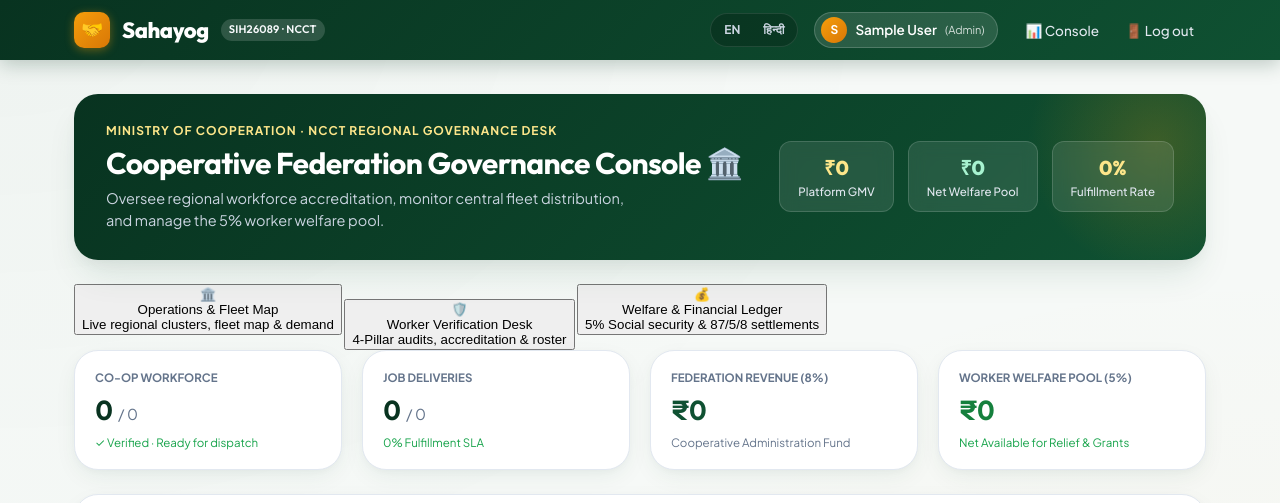
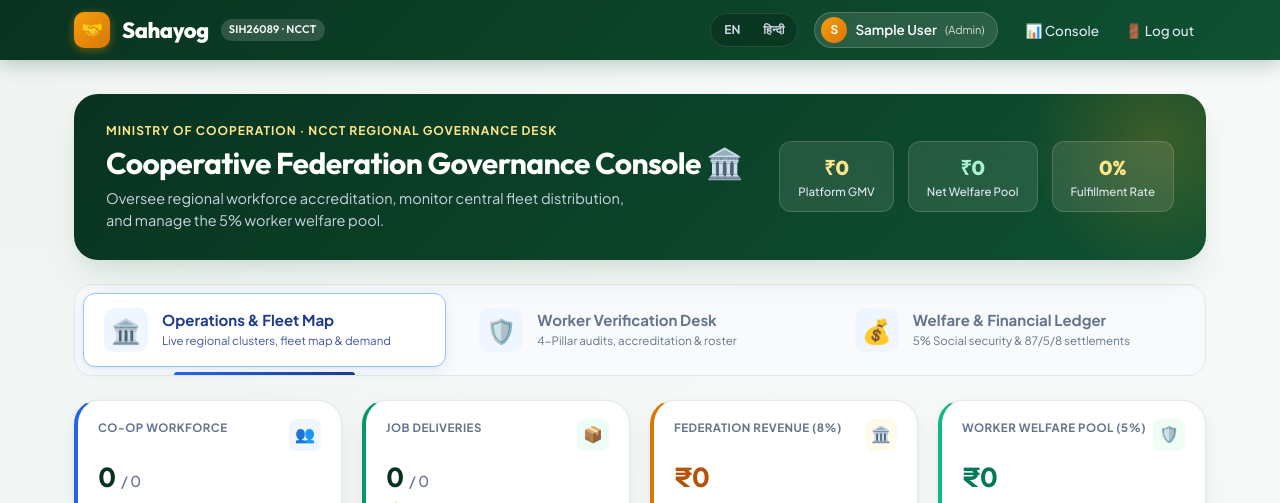
Before and after one commit to zaidrahil/sahayog-python, a Flask app: page /admin in a window 1280 px wide. Shown: the top 503 px of the page. Run offline with Flask 3, Linux system fonts and the light colour scheme; the visitor is signed in with stand-in values (Sample User, id 1); data comes from the database, SQL or seed files in the repository; data that the repository does not hold is empty; grey boxes are pictures that could not be loaded.

Commit message:
fix: Arrange admin dashboard boxes clearly, fix CSS parser syntax error, and streamline layout

```diff
--- a/static/css/style.css
+++ b/static/css/style.css
@@ -785,6 +785,8 @@ input:focus, select:focus, textarea:focus {
   color: #334155;
   padding: 2px 8px;
   border-radius: 100px;
+}
+
 /* --- 4-PILLAR WORKER VERIFICATION WIZARD --- */
 .verification-card {
   background: #FFFFFF;
@@ -1284,6 +1286,7 @@ input:focus, select:focus, textarea:focus {
   transition: all 0.2s cubic-bezier(0.4, 0, 0.2, 1);
   text-align: left;
   user-select: none;
+  position: relative;
 }
 
 .admin-tab-btn:hover {
@@ -1300,6 +1303,17 @@ input:focus, select:focus, textarea:focus {
   box-shadow: 0 4px 14px rgba(30, 58, 138, 0.08), 0 1px 3px rgba(0, 0, 0, 0.04);
 }
 
+.admin-tab-btn.active::after {
+  content: '';
+  position: absolute;
+  bottom: -9px;
+  left: 25%;
+  right: 25%;
+  height: 3px;
+  background: linear-gradient(90deg, #2563EB, #1E3A8A);
+  border-radius: 4px 4px 0 0;
+}
+
 .admin-tab-icon {
   font-size: 24px;
   line-height: 1;
@@ -1313,10 +1327,20 @@ input:focus, select:focus, textarea:focus {
   justify-content: center;
 }
 
+.admin-tab-text {
+  display: flex;
+  flex-direction: column;
+  flex: 1;
+  min-width: 0;
+}
+
 .admin-tab-title {
   font-weight: 700;
   font-size: 15px;
   line-height: 1.25;
+  display: flex;
+  align-items: center;
+  gap: 8px;
 }
 
 .admin-tab-desc {
@@ -1410,3 +1434,21 @@ input:focus, select:focus, textarea:focus {
 .ledger-table tr:hover td {
   background: #F8FAFC;
 }
+
+.kpi-card {
+  transition: transform 0.2s cubic-bezier(0.4, 0, 0.2, 1), box-shadow 0.2s cubic-bezier(0.4, 0, 0.2, 1);
+}
+
+.kpi-card:hover {
+  transform: translateY(-2px);
+  box-shadow: var(--shadow-elevated);
+}
+
+@media (max-width: 960px) {
+  .admin-tabs-nav {
+    grid-template-columns: 1fr;
+  }
+  .admin-tab-btn.active::after {
+    display: none;
+  }
+}
--- a/templates/admin_dashboard.html
+++ b/templates/admin_dashboard.html
@@ -38,7 +38,7 @@
   <div class="admin-tabs-nav" role="tablist">
     <button type="button" class="admin-tab-btn active" id="tab-btn-telemetry" onclick="switchAdminTab('telemetry')" role="tab">
       <div class="admin-tab-icon">🏛️</div>
-      <div>
+      <div class="admin-tab-text">
         <div class="admin-tab-title">Operations &amp; Fleet Map</div>
         <div class="admin-tab-desc">Live regional clusters, fleet map &amp; demand</div>
       </div>
@@ -46,20 +46,20 @@
 
     <button type="button" class="admin-tab-btn" id="tab-btn-verification" onclick="switchAdminTab('verification')" role="tab">
       <div class="admin-tab-icon">🛡️</div>
-      <div style="display:flex; align-items:center; gap:8px; width:100%;">
-        <div>
-          <div class="admin-tab-title">Worker Verification Desk</div>
-          <div class="admin-tab-desc">4-Pillar audits, accreditation &amp; roster</div>
-        </div>
+      <div class="admin-tab-text">
+        <div class="admin-tab-title">
+          <span>Worker Verification Desk</span>
           {% if pending_workers|length > 0 %}
             <span class="admin-tab-badge badge-alert">{{ pending_workers|length }}</span>
           {% endif %}
+        </div>
+        <div class="admin-tab-desc">4-Pillar audits, accreditation &amp; roster</div>
       </div>
     </button>
 
     <button type="button" class="admin-tab-btn" id="tab-btn-welfare" onclick="switchAdminTab('welfare')" role="tab">
       <div class="admin-tab-icon">💰</div>
-      <div>
+      <div class="admin-tab-text">
         <div class="admin-tab-title">Welfare &amp; Financial Ledger</div>
         <div class="admin-tab-desc">5% Social security &amp; 87/5/8 settlements</div>
       </div>
@@ -71,36 +71,48 @@
 
     <!-- 4 CORE ESSENTIAL KPIS -->
     <div class="grid grid-4" style="margin-bottom: 24px;">
-      <div class="card" style="padding: 18px 20px;">
-        <div style="font-size: 11.5px; font-weight: 700; color: var(--color-muted); text-transform: uppercase;">Co-op Workforce</div>
-        <div style="font-size: 26px; font-weight: 800; color: var(--color-primary-dark); margin-top: 4px;">
-          {{ stats.verified_workers }} <span style="font-size:15px; font-weight:normal; color:var(--color-muted);">/ {{ stats.total_workers }}</span>
+      <div class="card kpi-card" style="padding: 18px 20px; border-left: 4px solid #2563EB;">
+        <div style="display: flex; justify-content: space-between; align-items: flex-start;">
+          <div style="font-size: 11.5px; font-weight: 700; color: var(--color-muted); text-transform: uppercase; letter-spacing: 0.04em;">Co-op Workforce</div>
+          <div style="width: 32px; height: 32px; border-radius: 8px; background: #EFF6FF; display: flex; align-items: center; justify-content: center; font-size: 16px;">👥</div>
         </div>
-        <div style="font-size: 11.5px; color: #16A34A; margin-top: 3px;">✓ Verified &middot; Ready for dispatch</div>
+        <div style="font-size: 26px; font-weight: 800; color: var(--color-primary-dark); margin: 6px 0 2px 0;">
+          {{ stats.verified_workers }} <span style="font-size: 15px; font-weight: 500; color: var(--color-muted);">/ {{ stats.total_workers }}</span>
+        </div>
+        <div style="font-size: 11.5px; color: #16A34A; font-weight: 600;">✓ Verified &middot; Ready for dispatch</div>
       </div>
 
-      <div class="card" style="padding: 18px 20px;">
-        <div style="font-size: 11.5px; font-weight: 700; color: var(--color-muted); text-transform: uppercase;">Job Deliveries</div>
-        <div style="font-size: 26px; font-weight: 800; color: var(--color-primary-dark); margin-top: 4px;">
-          {{ stats.completed_bookings }} <span style="font-size:15px; font-weight:normal; color:var(--color-muted);">/ {{ stats.total_bookings }}</span>
+      <div class="card kpi-card" style="padding: 18px 20px; border-left: 4px solid #059669;">
+        <div style="display: flex; justify-content: space-between; align-items: flex-start;">
+          <div style="font-size: 11.5px; font-weight: 700; color: var(--color-muted); text-transform: uppercase; letter-spacing: 0.04em;">Job Deliveries</div>
+          <div style="width: 32px; height: 32px; border-radius: 8px; background: #ECFDF5; display: flex; align-items: center; justify-content: center; font-size: 16px;">📦</div>
         </div>
-        <div style="font-size: 11.5px; color: #16A34A; margin-top: 3px;">{{ stats.completion_rate }}% Fulfillment SLA</div>
+        <div style="font-size: 26px; font-weight: 800; color: var(--color-primary-dark); margin: 6px 0 2px 0;">
+          {{ stats.completed_bookings }} <span style="font-size: 15px; font-weight: 500; color: var(--color-muted);">/ {{ stats.total_bookings }}</span>
+        </div>
+        <div style="font-size: 11.5px; color: #059669; font-weight: 600;">⚡ {{ stats.completion_rate }}% Fulfillment SLA</div>
       </div>
 
-      <div class="card" style="padding: 18px 20px;">
-        <div style="font-size: 11.5px; font-weight: 700; color: var(--color-muted); text-transform: uppercase;">Federation Revenue (8%)</div>
-        <div style="font-size: 26px; font-weight: 800; color: var(--color-primary); margin-top: 4px;">
+      <div class="card kpi-card" style="padding: 18px 20px; border-left: 4px solid #D97706;">
+        <div style="display: flex; justify-content: space-between; align-items: flex-start;">
+          <div style="font-size: 11.5px; font-weight: 700; color: var(--color-muted); text-transform: uppercase; letter-spacing: 0.04em;">Federation Revenue (8%)</div>
+          <div style="width: 32px; height: 32px; border-radius: 8px; background: #FFFBEB; display: flex; align-items: center; justify-content: center; font-size: 16px;">🏛️</div>
+        </div>
+        <div style="font-size: 26px; font-weight: 800; color: #B45309; margin: 6px 0 2px 0;">
           &#8377;{{ stats.total_commission }}
         </div>
-        <div style="font-size: 11.5px; color: var(--color-muted); margin-top: 3px;">Cooperative Administration Fund</div>
+        <div style="font-size: 11.5px; color: var(--color-muted);">Cooperative Administration Fund</div>
       </div>
 
-      <div class="card" style="padding: 18px 20px;">
-        <div style="font-size: 11.5px; font-weight: 700; color: var(--color-muted); text-transform: uppercase;">Worker Welfare Pool (5%)</div>
-        <div style="font-size: 26px; font-weight: 800; color: #15803D; margin-top: 4px;">
+      <div class="card kpi-card" style="padding: 18px 20px; border-left: 4px solid #10B981;">
+        <div style="display: flex; justify-content: space-between; align-items: flex-start;">
+          <div style="font-size: 11.5px; font-weight: 700; color: var(--color-muted); text-transform: uppercase; letter-spacing: 0.04em;">Worker Welfare Pool (5%)</div>
+          <div style="width: 32px; height: 32px; border-radius: 8px; background: #F0FDF4; display: flex; align-items: center; justify-content: center; font-size: 16px;">🛡️</div>
+        </div>
+        <div style="font-size: 26px; font-weight: 800; color: #047857; margin: 6px 0 2px 0;">
           &#8377;{{ stats.net_welfare }}
         </div>
-        <div style="font-size: 11.5px; color: #16A34A; margin-top: 3px;">Net Available for Relief &amp; Grants</div>
+        <div style="font-size: 11.5px; color: #16A34A; font-weight: 600;">Net Available for Relief &amp; Grants</div>
       </div>
     </div>
 
@@ -190,6 +202,23 @@
   <!-- TAB 2: 4-PILLAR ACCREDITATION & MASTER ROSTER -->
   <div id="pane-verification" class="admin-tab-pane" style="display: none;">
 
+    {% if pending_workers|length == 0 %}
+      <!-- AUDIT DESK: ALL WORKERS CLEARED BANNER -->
+      <div style="display: flex; align-items: center; justify-content: space-between; background: #F0FDF4; border: 1.5px solid #BBF7D0; border-radius: var(--radius-lg); padding: 14px 20px; margin-bottom: 22px; box-shadow: var(--shadow-xs);">
+        <div style="display: flex; align-items: center; gap: 12px;">
+          <div style="width: 36px; height: 36px; border-radius: 50%; background: #DCFCE7; display: flex; align-items: center; justify-content: center; font-size: 18px; flex-shrink: 0;">✅</div>
+          <div>
+            <div style="font-weight: 700; font-size: 14.5px; color: #14532D;">4-Pillar Verification Audit Queue Cleared</div>
+            <div style="font-size: 12px; color: #15803D; margin-top: 1px;">
+              All registered cooperative workers have completed 4-pillar cooperative audits and have active accreditation passports.
+            </div>
+          </div>
+        </div>
+        <span class="badge badge-verified" style="background: #FFFFFF; color: #166534; border: 1px solid #86EFAC; font-weight: 700; font-size: 12px; padding: 5px 12px; white-space: nowrap;">
+          0 Pending Audits
+        </span>
+      </div>
+    {% else %}
       <!-- PENDING AUDIT DESK -->
       <div class="card" style="margin-bottom: 24px;">
         <div class="card-header-row">
@@ -200,13 +229,6 @@
           <span class="badge badge-pending">{{ pending_workers|length }} Awaiting Certification</span>
         </div>
 
-      {% if pending_workers|length == 0 %}
-        <div class="empty-state" style="padding: 32px; text-align: center;">
-          <div style="font-size: 38px; margin-bottom: 8px;">✅</div>
-          <h4 style="margin:0 0 4px 0;">All worker applications processed</h4>
-          <p style="font-size: 13.5px; color: var(--color-muted); margin: 0;">There are no unverified workers in the cooperative queue right now.</p>
-        </div>
-      {% else %}
         {% for w in pending_workers %}
           <div style="padding: 18px; border-bottom: 1px solid var(--color-border); background: var(--color-surface); border-radius: 8px; margin-bottom: 14px; border: 1px solid var(--color-border);">
             <div style="display: flex; align-items: flex-start; justify-content: space-between; margin-bottom: 12px;">
@@ -269,11 +291,11 @@
             </div>
           </div>
         {% endfor %}
+      </div>
     {% endif %}
-    </div>
 
     <!-- MASTER WORKER ROSTER (WITH NCCT RETRAINING ACTIONS) -->
-    <div class="card">
+    <div class="card" style="padding: 24px;">
       <div class="card-header-row">
         <div>
           <h3>👥 Master Cooperative Worker Roster</h3>
@@ -282,7 +304,8 @@
         <span class="badge badge-verified">{{ all_workers|length }} Total Registered</span>
       </div>
 
-      <table>
+      <div style="overflow-x: auto;">
+        <table class="ledger-table">
           <thead>
             <tr>
               <th>Worker Name</th>
@@ -346,6 +369,7 @@
           </tbody>
         </table>
       </div>
+    </div>
 
   </div>
 
@@ -354,22 +378,31 @@
 
     <!-- WELFARE METRICS -->
     <div class="grid grid-3" style="margin-bottom: 24px;">
-      <div class="card" style="padding: 18px;">
-        <div style="font-size: 11.5px; font-weight: 700; color: var(--color-muted); text-transform: uppercase;">Total Welfare Accrued (5%)</div>
-        <div style="font-size: 26px; font-weight: 800; color: #15803D; margin-top: 4px;">&#8377;{{ stats.total_welfare }}</div>
-        <div style="font-size: 11.5px; color: var(--color-muted); margin-top: 2px;">Cumulative from all completed jobs</div>
+      <div class="card kpi-card" style="padding: 20px; border-left: 4px solid #15803D;">
+        <div style="display: flex; justify-content: space-between; align-items: flex-start;">
+          <div style="font-size: 11.5px; font-weight: 700; color: var(--color-muted); text-transform: uppercase; letter-spacing: 0.04em;">Total Welfare Accrued (5%)</div>
+          <div style="width: 32px; height: 32px; border-radius: 8px; background: #F0FDF4; display: flex; align-items: center; justify-content: center; font-size: 16px;">🛡️</div>
+        </div>
+        <div style="font-size: 26px; font-weight: 800; color: #15803D; margin: 6px 0 2px 0;">&#8377;{{ stats.total_welfare }}</div>
+        <div style="font-size: 11.5px; color: var(--color-muted);">Cumulative from all completed jobs</div>
       </div>
 
-      <div class="card" style="padding: 18px;">
-        <div style="font-size: 11.5px; font-weight: 700; color: var(--color-muted); text-transform: uppercase;">Grants Disbursed</div>
-        <div style="font-size: 26px; font-weight: 800; color: #2563EB; margin-top: 4px;">&#8377;{{ stats.total_disbursed }}</div>
-        <div style="font-size: 11.5px; color: var(--color-muted); margin-top: 2px;">Healthcare &amp; tool micro-subsidies</div>
+      <div class="card kpi-card" style="padding: 20px; border-left: 4px solid #2563EB;">
+        <div style="display: flex; justify-content: space-between; align-items: flex-start;">
+          <div style="font-size: 11.5px; font-weight: 700; color: var(--color-muted); text-transform: uppercase; letter-spacing: 0.04em;">Grants Disbursed</div>
+          <div style="width: 32px; height: 32px; border-radius: 8px; background: #EFF6FF; display: flex; align-items: center; justify-content: center; font-size: 16px;">🎁</div>
+        </div>
+        <div style="font-size: 26px; font-weight: 800; color: #2563EB; margin: 6px 0 2px 0;">&#8377;{{ stats.total_disbursed }}</div>
+        <div style="font-size: 11.5px; color: var(--color-muted);">Healthcare &amp; tool micro-subsidies</div>
       </div>
 
-      <div class="card" style="padding: 18px;">
-        <div style="font-size: 11.5px; font-weight: 700; color: var(--color-muted); text-transform: uppercase;">Net Available Welfare Pool</div>
-        <div style="font-size: 26px; font-weight: 800; color: #047857; margin-top: 4px;">&#8377;{{ stats.net_welfare }}</div>
-        <div style="font-size: 11.5px; color: #16A34A; margin-top: 2px;">Ready for immediate social relief</div>
+      <div class="card kpi-card" style="padding: 20px; border-left: 4px solid #047857;">
+        <div style="display: flex; justify-content: space-between; align-items: flex-start;">
+          <div style="font-size: 11.5px; font-weight: 700; color: var(--color-muted); text-transform: uppercase; letter-spacing: 0.04em;">Net Available Welfare Pool</div>
+          <div style="width: 32px; height: 32px; border-radius: 8px; background: #ECFDF5; display: flex; align-items: center; justify-content: center; font-size: 16px;">💰</div>
+        </div>
+        <div style="font-size: 26px; font-weight: 800; color: #047857; margin: 6px 0 2px 0;">&#8377;{{ stats.net_welfare }}</div>
+        <div style="font-size: 11.5px; color: #16A34A; font-weight: 600;">Ready for immediate social relief</div>
       </div>
     </div>
 
--- a/templates/base.html
+++ b/templates/base.html
@@ -6,7 +6,7 @@
 <title>{% block title %}Sahayog &mdash; Cooperative Gig Services Platform{% endblock %}</title>
 <link rel="preconnect" href="https://fonts.googleapis.com">
 <link rel="preconnect" href="https://fonts.gstatic.com" crossorigin>
-<link rel="stylesheet" href="{{ url_for('static', filename='css/style.css') }}?v=2.2.0" />
+<link rel="stylesheet" href="{{ url_for('static', filename='css/style.css') }}?v=2.3.0" />
 {% block extra_head %}{% endblock %}
 </head>
 <body>
```
Lines whose indentation alone changed are shown as unchanged.
